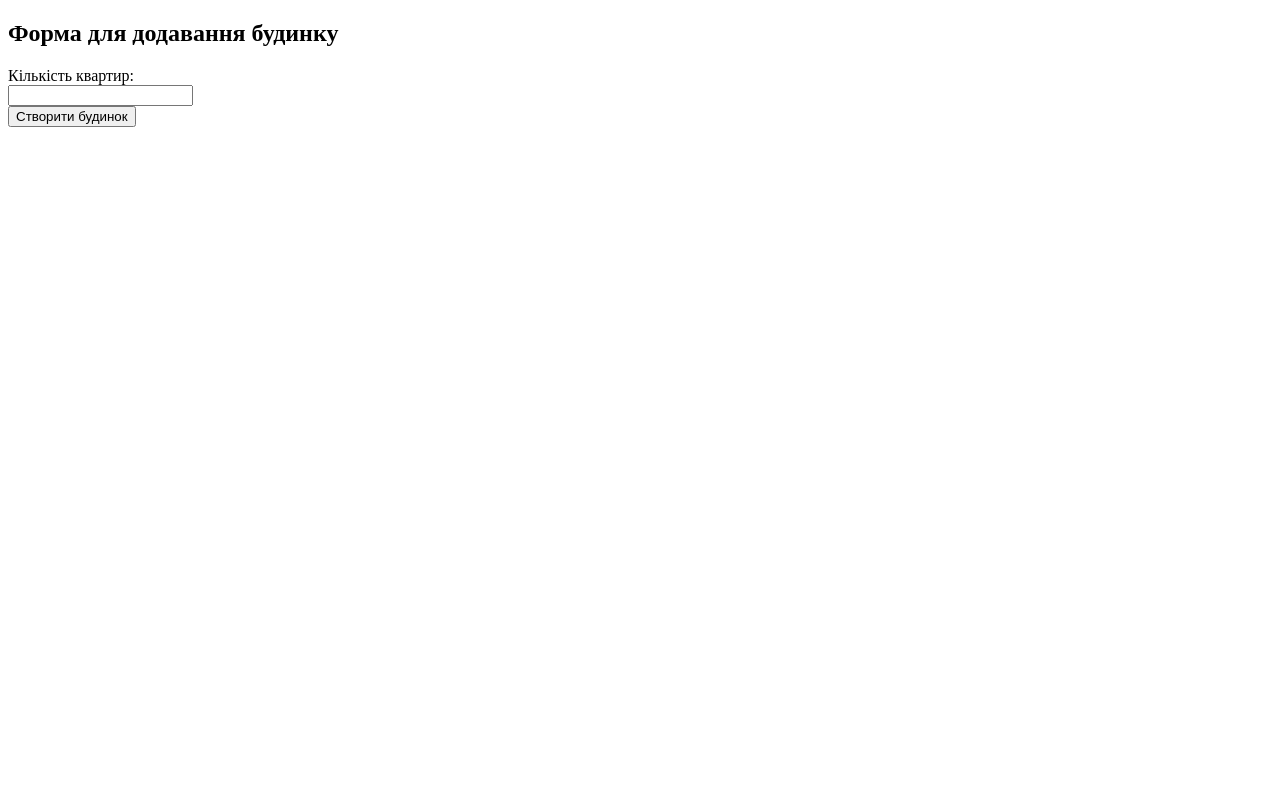
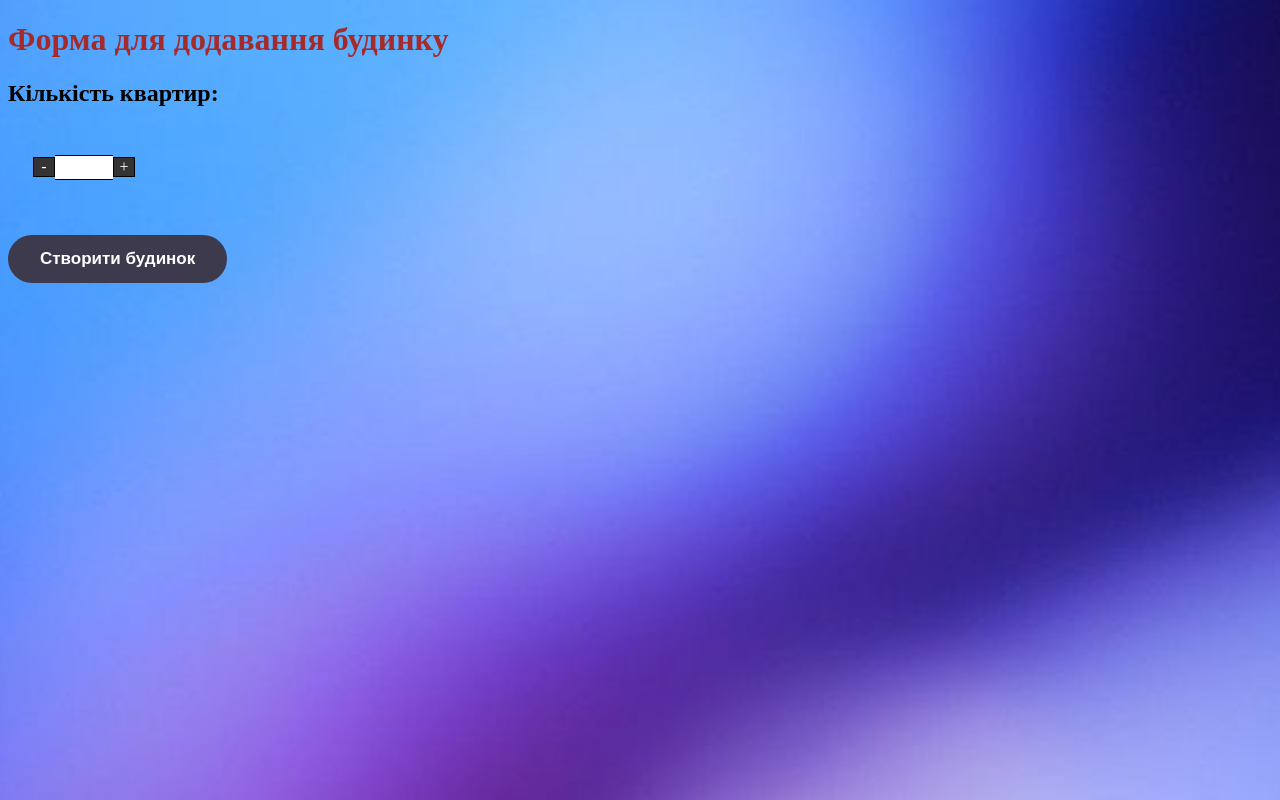
Before and after one commit to m4ggiee/house, a website: page index.html in a window 1280 px wide. Drawn offline with Linux system fonts and the light colour scheme.

Commit message:
second commit

```diff
--- /dev/null
+++ b/gulpfile.js
@@ -0,0 +1,14 @@
+var gulp = require('gulp');
+var sass = require('gulp-sass');
+
+gulp.task('sass', function() {
+  return gulp.src('sass/*.scss')
+    .pipe(sass())
+    .pipe(gulp.dest('css'));
+});
+
+gulp.task('watch', function() {
+  gulp.watch('sass/*.scss', ['sass']);
+});
+
+gulp.task('default', ['sass', 'watch']);
--- a/index.html
+++ b/index.html
@@ -4,23 +4,38 @@
     <meta charset="UTF-8">
     <meta name="viewport" content="width=device-width, initial-scale=1.0">
     <title>Document</title>
+    <link rel="stylesheet" href="css/style.css">
 </head>
 <body>
-  <h2>Форма для додавання будинку</h2>
+  <h1 class="h2">Форма для додавання будинку</h1>
 
   <form id="buildingForm">
-    <label for="flats">Кількість квартир:</label><br>
-    <input type="number" id="flats" name="flats"><br>
-    <input type="submit" value="Створити будинок">
+    <h2 for="flats">Кількість квартир:</h2><br>
+
+    <!-- <input type="number" id="flats" name="flats"><br> -->
+    <div class="number-control">
+      <div class="number-left"></div>
+      <input type="number" name="number" id="flats" class="number-quantity">
+      <div class="number-right"></div>
+    </div>
+
+    <!-- <input type="submit" value="Створити будинок" class="voltage-button"> -->
+    <button class="button">
+      <span class="button-content voltage-button" >Створити будинок </span>
+   </button>
   </form>
 
   <div id="flatForms"></div>
 
-  <button onclick="displayData()" style="display:none;" id="displayButton">Вивести дані про будинок</button>
+  <!-- <button onclick="displayData()" style="display:none;" id="displayButton" >Вивести дані про будинок</button> -->
+  <button onclick="displayData()" style="display:none;" id="displayButton">
+    <span class="button_top"> Вивести дані про будинок
+    </span>
+  </button>
 
   <p id="data"></p>
 
 
-  <script src="app.js"></script>
+  <script src="/js/app.js"></script>
 </body>
 </html>
--- /dev/null
+++ b/scss/style.scss
@@ -0,0 +1,133 @@
+body {
+    background-image: url('/Premium\ Photo\ _\ Blue\ gradient\ defocused\ abstract\ background.jpg');
+    background-repeat: no-repeat;
+    background-position: center center;
+    background-attachment: fixed;
+    -webkit-background-size: cover;
+    -moz-background-size: cover;
+    -o-background-size: cover;
+    background-size: cover;
+
+    .h2{
+        color: brown;
+
+    }
+
+    .number-control {
+        margin-top: 10px;
+        margin-left: 25px;
+        display: flex;
+        align-items: center;
+      }
+
+      .number-left::before,
+      .number-right::after {
+        content: attr(data-content);
+        background-color: #333333;
+        display: flex;
+        align-items: center;
+        justify-content: center;
+        border: 1px solid black;
+        width: 20px;
+        color: white;
+        transition: background-color 0.3s;
+        cursor: pointer;
+      }
+
+      .number-left::before {
+        content: "-";
+      }
+
+      .number-right::after {
+        content: "+";
+      }
+
+      .number-quantity {
+        padding: 0.25rem;
+        border: 0;
+        width: 50px;
+        -moz-appearance: textfield;
+        border-top: 1px solid black;
+        border-bottom: 1px solid black;
+      }
+
+      .number-left:hover::before,
+      .number-right:hover::after {
+        background-color: #666666;
+    }
+
+    button {
+        /* Variables */
+        --button_radius: 0.75em;
+        --button_color: #e8e8e8;
+        --button_outline_color: #000000;
+        font-size: 17px;
+        font-weight: bold;
+        border: none;
+        border-radius: var(--button_radius);
+        background: var(--button_outline_color);
+      }
+
+      .button_top {
+        display: block;
+        box-sizing: border-box;
+        border: 2px solid var(--button_outline_color);
+        border-radius: var(--button_radius);
+        padding: 0.75em 1.5em;
+        background: var(--button_color);
+        color: var(--button_outline_color);
+        transform: translateY(-0.2em);
+        transition: transform 0.1s ease;
+      }
+
+      button:hover .button_top {
+        /* Pull the button upwards when hovered */
+        transform: translateY(-0.33em);
+      }
+
+      button:active .button_top {
+        /* Push the button downwards when pressed */
+        transform: translateY(0);
+    }
+
+    .button {
+        margin-top: 55px;
+        position: relative;
+        overflow: hidden;
+        height: 3rem;
+        padding: 0 2rem;
+        border-radius: 1.5rem;
+        background: #3d3a4e;
+        background-size: 400%;
+        color: #fff;
+        border: none;
+      }
+
+      .button:hover::before {
+        transform: scaleX(1);
+      }
+
+      .button-content {
+        position: relative;
+        z-index: 1;
+      }
+
+      .button::before {
+        content: '';
+        position: absolute;
+        top: 0;
+        left: 0;
+        transform: scaleX(0);
+        transform-origin: 0 50%;
+        width: 100%;
+        height: inherit;
+        border-radius: inherit;
+        background: linear-gradient(
+          82.3deg,
+          rgba(150, 93, 233, 1) 10.8%,
+          rgba(99, 88, 238, 1) 94.3%
+        );
+        transition: all 0.475s;
+      }
+
+}
```
Also changed, not shown: package.json (added, +19 -0 lines), Premium Photo _ Blue gradient defocused abstract background.jpg (added), css/style.css (added), js/app.js (renamed from app.js).
